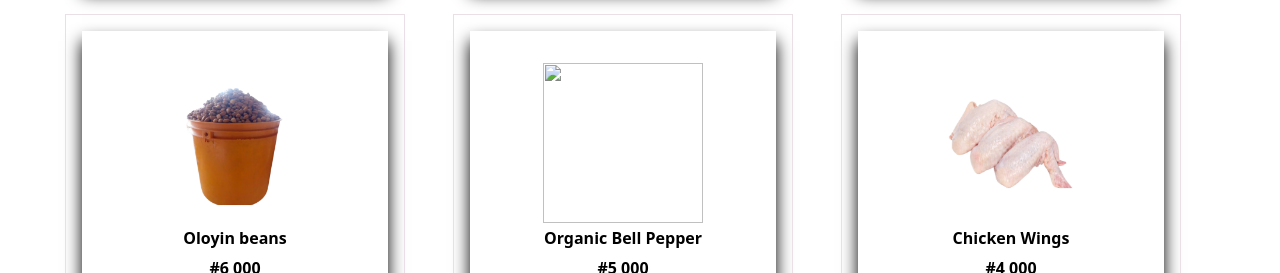
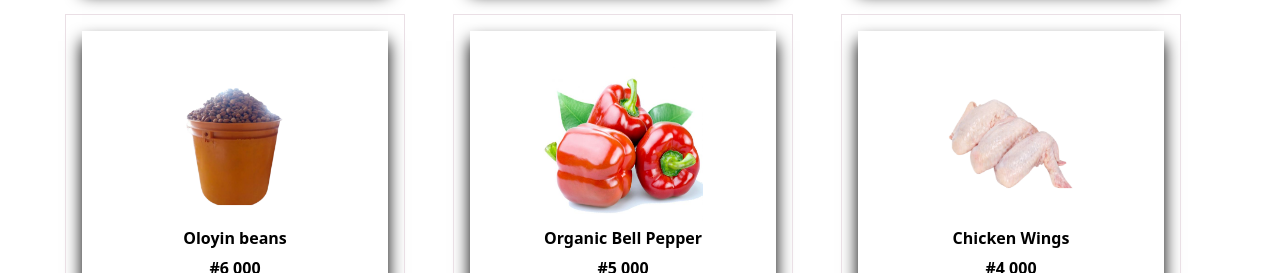
Before and after one commit to Esther20056/Landing-page, a plain HTML site: page index.html in a window 1280 px wide. Shown: the part 2060-2333 px from the top of the page. Drawn offline with Linux system fonts and the light colour scheme; files whose address does not match are found by name.

Commit message:
Update index.html

```diff
--- a/index.html
+++ b/index.html
@@ -202,7 +202,7 @@
                     <div class="size">4.5kg</div>
                 </div>
                 <div class="contain" data-name="product-5">
-                    <img src="./Images/Bell pepper.jpg" alt="">
+                    <img src="./Images/organic-bell-pepper-1-900x560.jpg" alt="">
                     <div>Organic Bell Pepper</div>
                     <div class="price-list">#5 000</div>
                     <div class="size">1.8kg</div>
```
